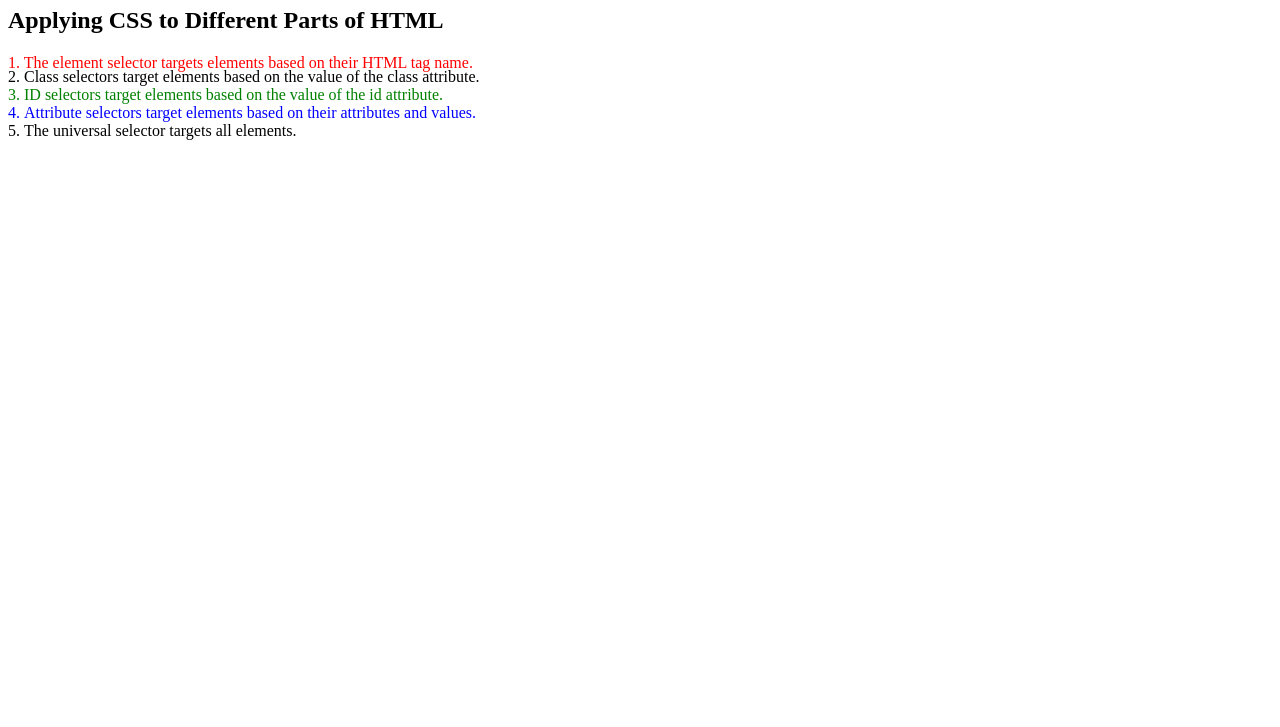
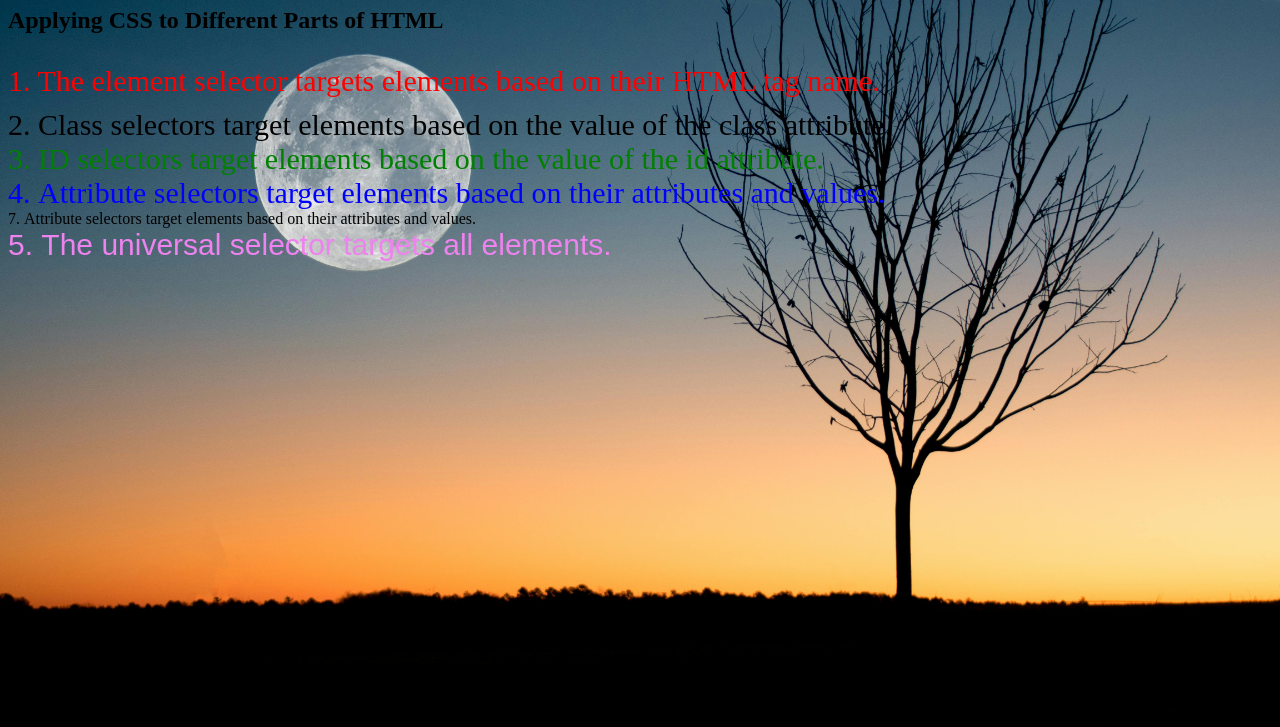
Before and after one commit to aysesrepo/web-develop, a plain HTML site: page 5.3 CSS Selectors/index.html in a window 1280 px wide. Shown: the part 73-800 px from the top of the page. Drawn offline with Linux system fonts and the light colour scheme.

Commit message:
add new value

```diff
--- a/5.3 CSS Selectors/index.html
+++ b/5.3 CSS Selectors/index.html
@@ -24,6 +24,9 @@
     <!-- TODO 4: Set the CSS for the li elements that have the "value" attribute set to "4" to have "color: blue" -->
     <li class="note" value="4">Attribute selectors target elements based on their attributes and values.</li>
 
+    <!-- TODO 4: Set the CSS for the li elements that have the "value" attribute set to "4" to have "color: blue" -->
+    <li class="" value="7">Attribute selectors target elements based on their attributes and values.</li>
+
     <!-- TODO 5: Set all elements to have "text-align: center" -->
     <li class="note" value="5">The universal selector targets all elements.</li>
   </ol>
--- a/5.3 CSS Selectors/solution/solution-style.css
+++ b/5.3 CSS Selectors/solution/solution-style.css
@@ -18,7 +18,8 @@ p {
 }
 
 /* TODO 3: Set the CSS for the element with an id of "id-selector-demo" to "color: green;" */
-#id-selector-demo {
+id-selector-demo {}
+li[value="3"] {
   color: green;
 }
 
@@ -28,6 +29,3 @@ li[value="4"] {
 }
 
 /* TODO 5: Set all elements to have "font-family: sans-serif;" */
-* {
-  text-align: center;
-}
--- a/5.3 CSS Selectors/style.css
+++ b/5.3 CSS Selectors/style.css
@@ -4,22 +4,45 @@ ol {
   list-style-position: inside;
 }
 
+
 /* Write your CSS below, don't change the rules above. */
 
+/* TODO 1: Set the CSS for all paragraph tags to "color: red;" */
 p {
   color: red;
 }
 
-. note {
-    font-size: 20px;
-
+/* TODO 2: Set the CSS for all elements with a class of "note" to "font-size: 20px;" */
+.note {
+  font-size: 30px;
 }
 
-id-selector-demo {}
+/* TODO 3: Set the CSS for the element with an id of "id-selector-demo" to "color: green;" */
+#id-selector-demo {}
 li[value="3"] {
   color: green;
 }
 
+/* Adding background color red to all elements */
+/* {
+  background-color: rgb(212, 25, 181);
+}
+ack
+/* TODO 4: Set the CSS for the li elements that have the "value" attribute set to "4" to have "color: blue;" */
 li[value="4"] {
   color: blue;
 }
+
+/* TODO 5: Set all elements to have "font-family: sans-serif;" */
+
+li[value="5"] {
+  font-family: Arial, Helvetica, sans-serif;
+  color: violet;
+}
+
+body {
+  background-image: url('./natur.jpg');
+  background-size: cover;
+  background-repeat: no-repeat;
+  background-attachment: fixed;
+}
```
Also changed, not shown: 5.3 CSS Selectors/natur.jpg (added).
